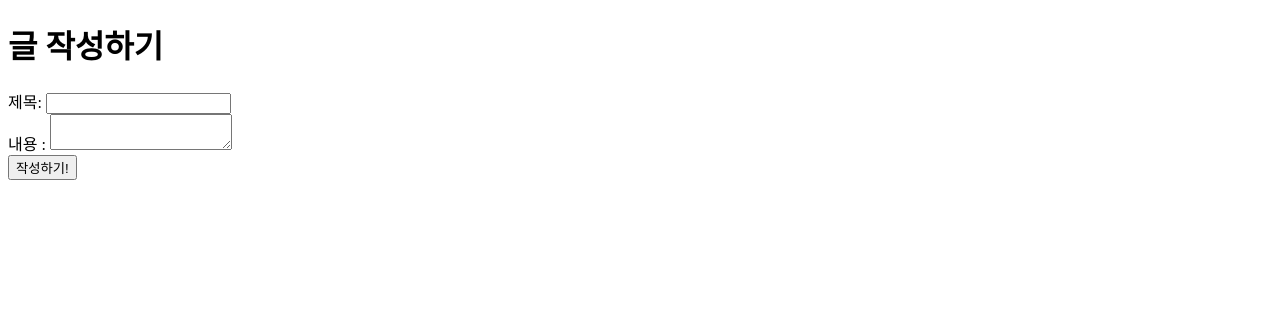
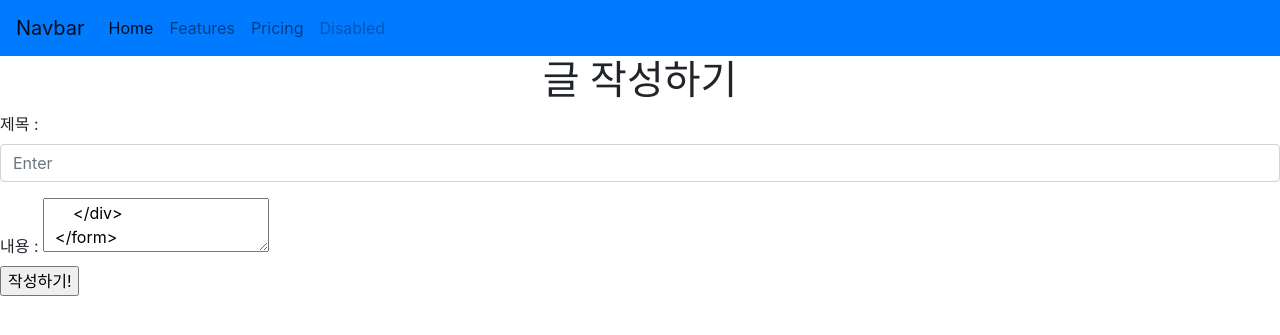
Before and after one commit to ubjhls/django-crud, a Django app: page /articles/new/ in a window 1280 px wide. Shown: the top 335 px of the page. Run offline with Django 3.2, Linux system fonts and the light colour scheme; some libraries are stand-ins or nearby versions.

Commit message:
09 | Set URL namespace

```diff
--- a/articles/templates/articles/base.html
+++ b/articles/templates/articles/base.html
@@ -4,10 +4,28 @@
   <meta charset="UTF-8">
   <meta name="viewport" content="width=device-width, initial-scale=1.0">
   <meta http-equiv="X-UA-Compatible" content="ie=edge">
+  <link rel="stylesheet" href="https://stackpath.bootstrapcdn.com/bootstrap/4.3.1/css/bootstrap.min.css" integrity="sha384-ggOyR0iXCbMQv3Xipma34MD+dH/1fQ784/j6cY/iJTQUOhcWr7x9JvoRxT2MZw1T" crossorigin="anonymous">
   <title>게시판</title>
 </head>
 <body>
+    <nav class="navbar navbar-expand-lg navbar-light bg-primary ">
+        <a class="navbar-brand" href="#">Navbar</a>
+        <button class="navbar-toggler" type="button" data-toggle="collapse" data-target="#navbarNavAltMarkup" aria-controls="navbarNavAltMarkup" aria-expanded="false" aria-label="Toggle navigation">
+          <span class="navbar-toggler-icon"></span>
+        </button>
+        <div class="collapse navbar-collapse" id="navbarNavAltMarkup">
+          <div class="navbar-nav">
+            <a class="nav-item nav-link active" href="/articles/">Home <span class="sr-only">(current)</span></a>
+            <a class="nav-item nav-link" href="#">Features</a>
+            <a class="nav-item nav-link" href="#">Pricing</a>
+            <a class="nav-item nav-link disabled" href="#" tabindex="-1" aria-disabled="true">Disabled</a>
+          </div>
+        </div>
+      </nav>
   {% block body %}
   {% endblock %}
+  <script src="https://code.jquery.com/jquery-3.3.1.slim.min.js" integrity="sha384-q8i/X+965DzO0rT7abK41JStQIAqVgRVzpbzo5smXKp4YfRvH+8abtTE1Pi6jizo" crossorigin="anonymous"></script>
+  <script src="https://cdnjs.cloudflare.com/ajax/libs/popper.js/1.14.7/umd/popper.min.js" integrity="sha384-UO2eT0CpHqdSJQ6hJty5KVphtPhzWj9WO1clHTMGa3JDZwrnQq4sF86dIHNDz0W1" crossorigin="anonymous"></script>
+  <script src="https://stackpath.bootstrapcdn.com/bootstrap/4.3.1/js/bootstrap.min.js" integrity="sha384-JjSmVgyd0p3pXB1rRibZUAYoIIy6OrQ6VrjIEaFf/nJGzIxFDsf4x0xIM+B07jRM" crossorigin="anonymous"></script>
 </body>
 </html>
--- a/articles/templates/articles/detail.html
+++ b/articles/templates/articles/detail.html
@@ -6,7 +6,7 @@
 <h3>수정일자 : {{ article.created_at }}</h3>
 <hr>
 <p>{{ article.content }}</p>
-<a href="/articles/"> 목록으로</a>
-<a href="/articles/{{ article.pk }}/delete/">[X]</a>
-<a href="/articles/{{ article.pk }}/edit/"> 수정하기</a>
+<a href="{% url 'articles:index' %}"> 목록으로</a>
+<a href="{% url 'articles:delete' article.pk %}">[X]</a>
+<a href="{% url 'articles:edit' article.pk %}">수정하기</a>
 {% endblock %}
--- a/articles/templates/articles/new.html
+++ b/articles/templates/articles/new.html
@@ -1,13 +1,17 @@
-<!DOCTYPE html>
-<html lang="ko">
-<head>
-  <meta charset="UTF-8">
-  <meta name="viewport" content="width=device-width, initial-scale=1.0">
-  <meta http-equiv="X-UA-Compatible" content="ie=edge">
-  <title>Document</title>
-</head>
-<body>
-  <h1>글 작성하기</h1>
+{% extends 'articles/base.html' %}
+{% block body %}
+  <h1 class="text-center">글 작성하기</h1>
+  <form action="{% url 'articles:create' %}">
+      <div class="form-group">
+        <label for="exampleInputEmail1">제목 :</label>
+        <input type="text" class="form-control" name="title" id="exampleInputEmail1" aria-describedby="emailHelp" placeholder="Enter">
+        <small id="emailHelp" class="form-text text-muted"></small>
+      </div>
+      <div class="form-group">
+        <label for="exampleInputPassword1">내용 :</label>
+        <textarea name="content">
+      </div>
+  </form>
   <form action="/articles/create/">
     <label for="title">제목: </label>
     <input id="title" type="text" name="title"><br>
@@ -15,5 +19,4 @@
     <textarea name="content" id="content"></textarea><br>
     <input type="submit" value="작성하기!">
   </form>
-</body>
-</html>
+{% endblock %}
--- a/articles/urls.py
+++ b/articles/urls.py
@@ -1,12 +1,13 @@
 from django.urls import path
 
 from . import views
+app_name = 'articles'
 urlpatterns =[
-    path('', views.index),
-    path('new/', views.new),
-    path('create/', views.create),
-    path('<int:article_pk>/', views.detail),
-    path('<int:article_pk>/delete/', views.delete),
-    path('<int:article_pk>/edit/', views.edit),
-    path('<int:article_pk>/update/', views.update),
+    path('', views.index, name='index'),
+    path('new/', views.new, name='new'),
+    path('create/', views.create, name='create'),
+    path('<int:article_pk>/', views.detail, name='detail'),
+    path('<int:article_pk>/delete/', views.delete, name='delete'),
+    path('<int:article_pk>/edit/', views.edit, name= 'edit'),
+    path('<int:article_pk>/update/', views.update, name='update'),
 ]
--- a/articles/views.py
+++ b/articles/views.py
@@ -23,7 +23,7 @@ def create(request):
         'article' : article
     }
     # return render(request, 'articles/create.html', context)
-    return redirect(f'/articles/{article.pk}/')
+    return redirect(f'/articles/{article.pk}/',context)
 
 def detail(request, article_pk):
     article = Article.objects.get(pk=article_pk)
@@ -46,7 +46,7 @@ def edit(request, article_pk):
 
 def update(request, article_pk):
     article = Article.objects.get(pk=article_pk)
-    article.title = request.GET.get('title_2')
-    article.content = request.GET.get('content_2')
+    article.title = request.GET.get('title')
+    article.content = request.GET.get('content')
     article.save()
     return redirect(f'/articles/{article.pk}/')
```
Also changed, not shown: articles/templates/articles/edit.html (+11 -19 lines), articles/templates/articles/index.html (+22 -11 lines), articles/models.py (line endings or trailing spaces), db.sqlite3.
